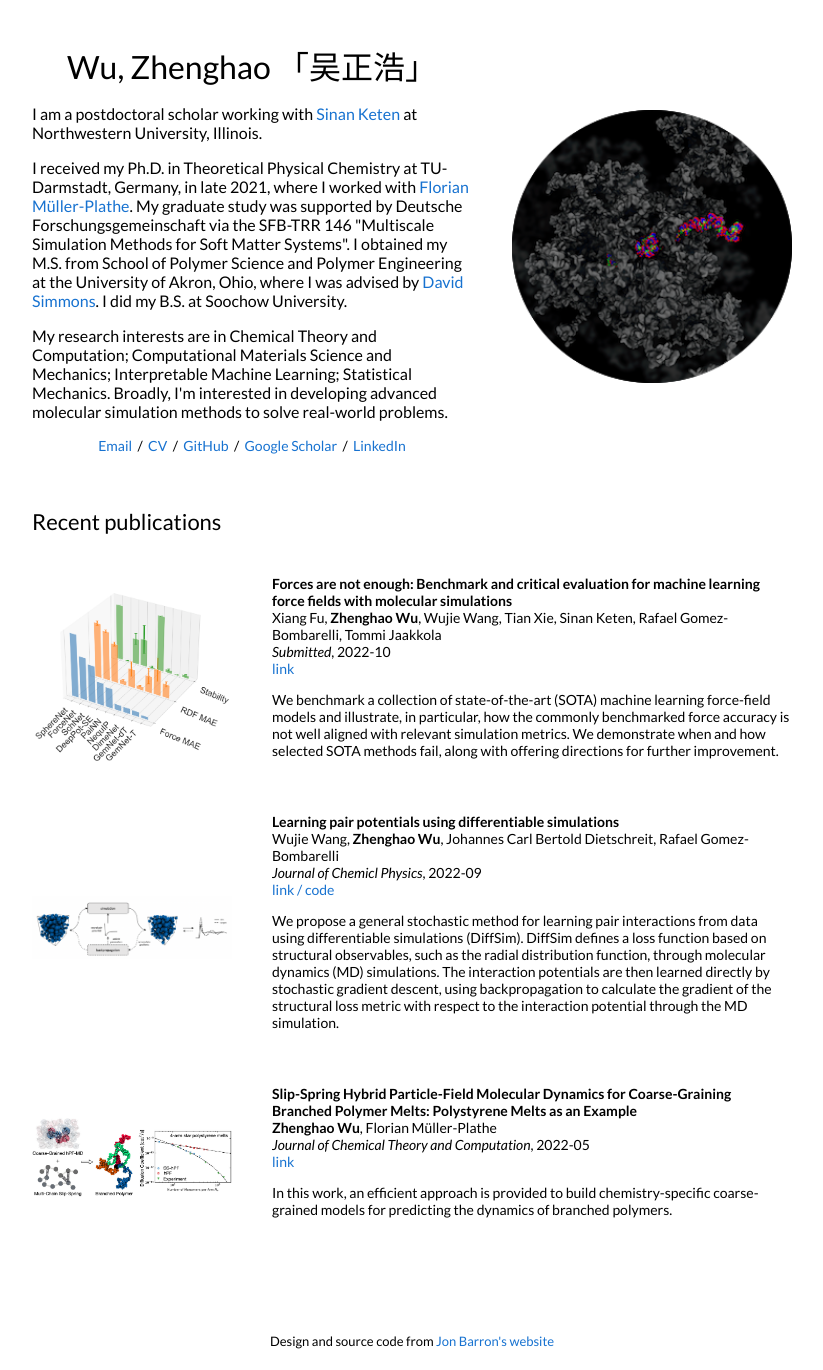
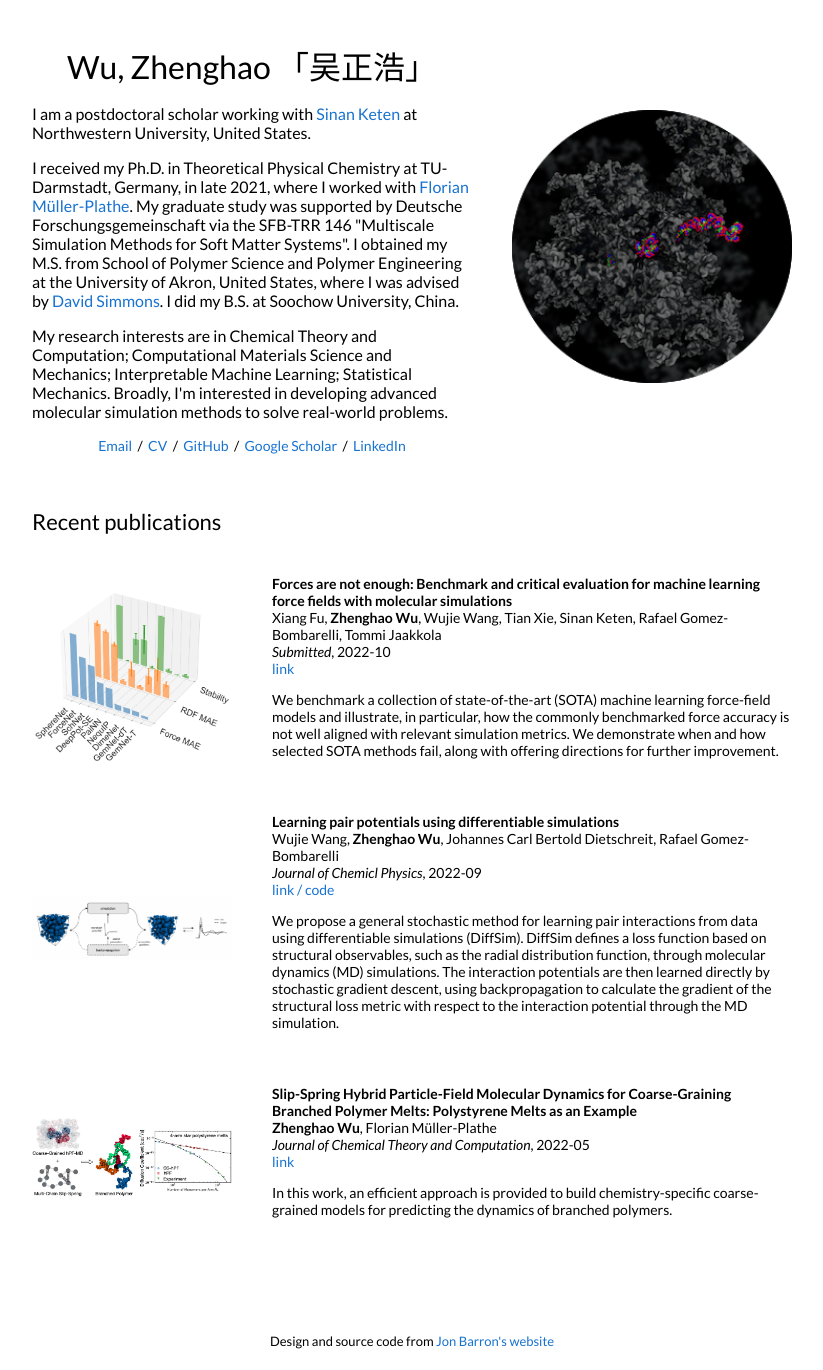
Before and after one commit to Chenghao-Wu/Chenghao-Wu.github.io, a Jekyll site: the page built from _posts/2022-10-13-TMLR2023.markdown, in a window 1280 px wide. Shown: the whole page, without its empty margins (228-1051 px from the left). Built offline with Jekyll 4.4.1, drawn with Linux system fonts in a browser that asks for light colours.

Commit message:
update self

```diff
--- a/_layouts/default.html
+++ b/_layouts/default.html
@@ -27,10 +27,10 @@
               <h1>
                 Wu, Zhenghao 「吴正浩」
               </h1>
-              <p style="font-size:16px">I am a postdoctoral scholar working with <a style="font-size:16px" href="https://www.keten-group.northwestern.edu/">Sinan Keten</a> at Northwestern University, Illinois.
+              <p style="font-size:16px">I am a postdoctoral scholar working with <a style="font-size:16px" href="https://www.keten-group.northwestern.edu/">Sinan Keten</a> at Northwestern University, United States.
               </p>
               <p style="font-size:16px">
-                I received my Ph.D. in Theoretical Physical Chemistry at TU-Darmstadt, Germany, in late 2021, where I worked with <a style="font-size:16px" href="https://en.wikipedia.org/wiki/Florian_M%C3%BCller-Plathe">Florian Müller-Plathe</a>. My graduate study was supported by Deutsche Forschungsgemeinschaft via the SFB-TRR 146 "Multiscale Simulation Methods for Soft Matter Systems". I obtained my M.S. from School of Polymer Science and Polymer Engineering at the University of Akron, Ohio, where I was advised by <a style="font-size:16px" href="https://www.usf.edu/engineering/chbme/people/dssimmons.aspx">David Simmons</a>. I did my B.S. at Soochow University.
+                I received my Ph.D. in Theoretical Physical Chemistry at TU-Darmstadt, Germany, in late 2021, where I worked with <a style="font-size:16px" href="https://en.wikipedia.org/wiki/Florian_M%C3%BCller-Plathe">Florian Müller-Plathe</a>. My graduate study was supported by Deutsche Forschungsgemeinschaft via the SFB-TRR 146 "Multiscale Simulation Methods for Soft Matter Systems". I obtained my M.S. from School of Polymer Science and Polymer Engineering at the University of Akron, United States, where I was advised by <a style="font-size:16px" href="https://www.usf.edu/engineering/chbme/people/dssimmons.aspx">David Simmons</a>. I did my B.S. at Soochow University, China.
               </p>
               <p style="font-size:16px">
                 My research interests are in Chemical Theory and Computation; Computational Materials Science and Mechanics; Interpretable Machine Learning; Statistical Mechanics. Broadly, I'm interested in developing advanced molecular simulation methods to solve real-world problems.
```
